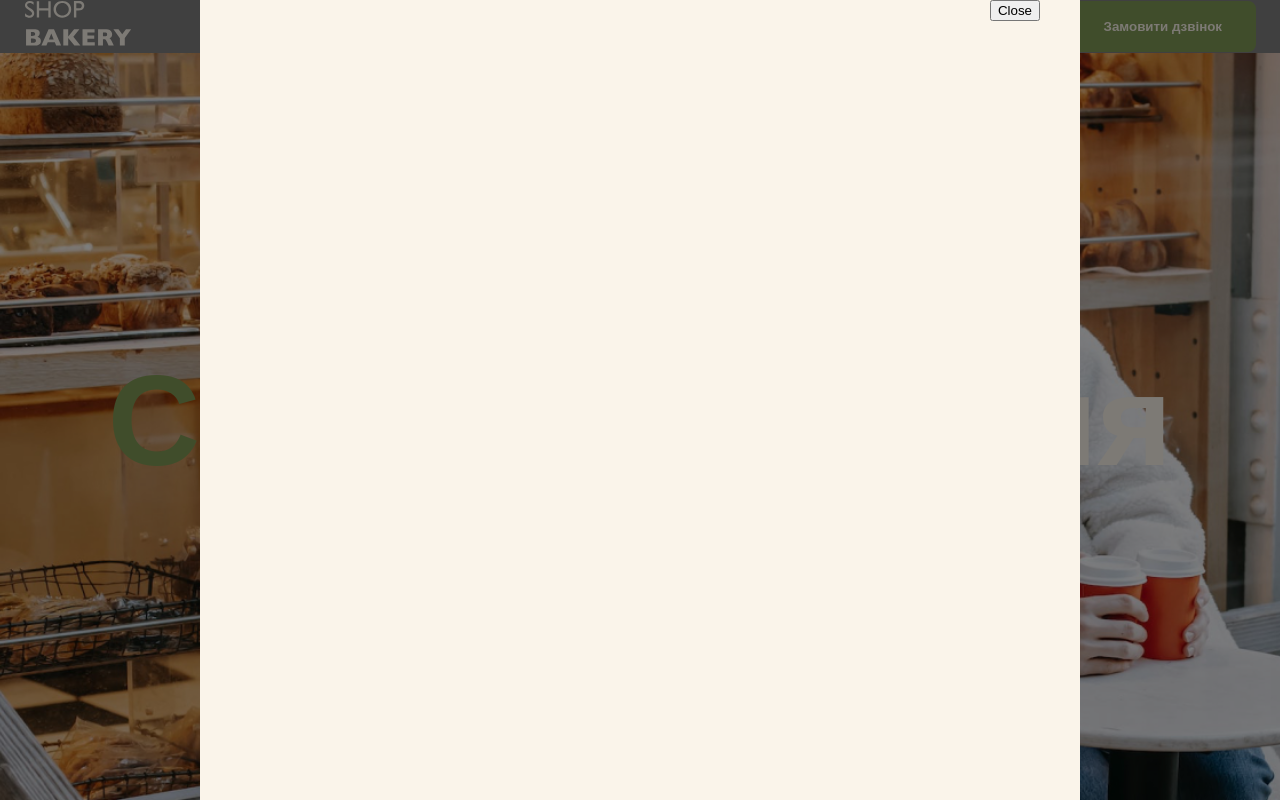
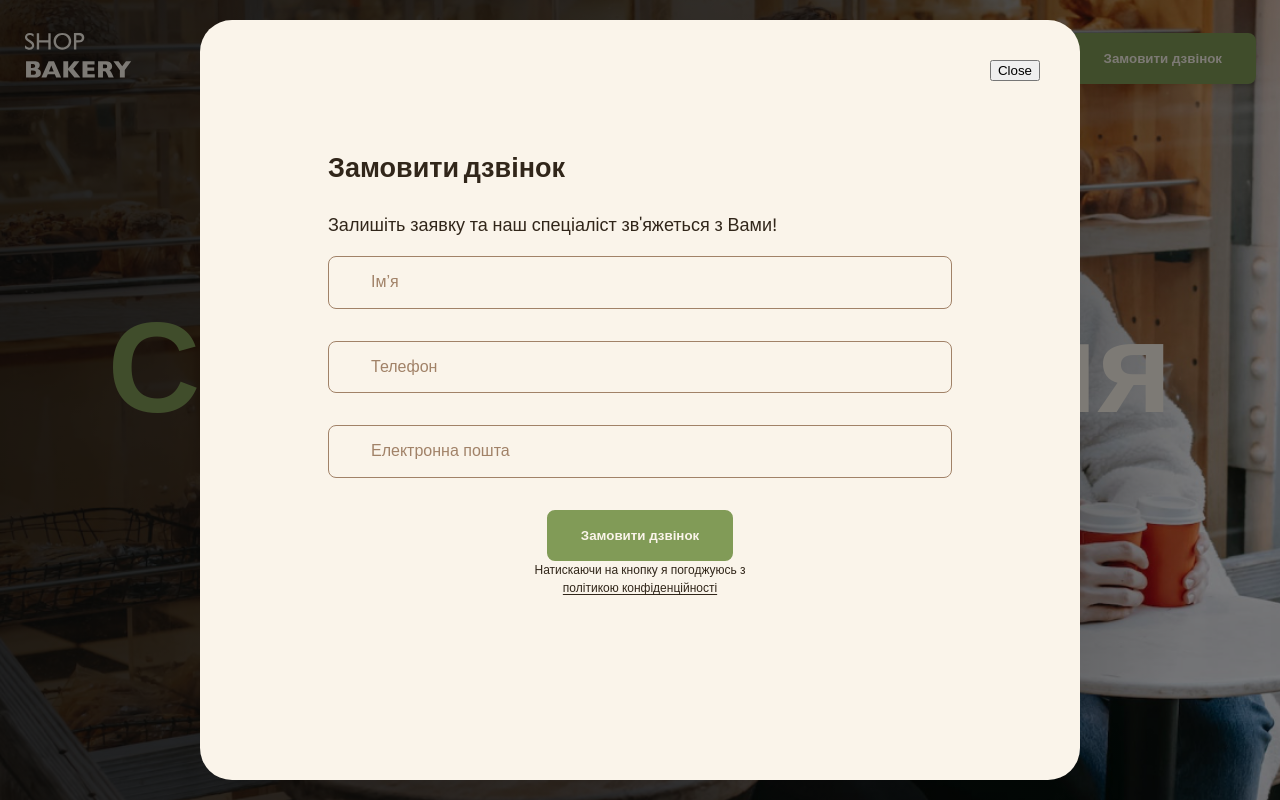
Before and after one commit to Yaroslav-tech/genius-space__HTML-CSS--project, a plain HTML site: page index.html in a window 1280 px wide. Shown: the top 800 px of the page. Drawn offline with Linux system fonts and the light colour scheme.

Commit message:
added forms

```diff
--- a/css/styles.css
+++ b/css/styles.css
@@ -105,13 +105,18 @@ color: var(--color-brand-dark);
 .link {
     color:var(--color-primary-light);
     text-decoration: none;
+    transition: color 0.3s;
 }
 .link:hover {
     color: var(--color-brand-normal);
 }
 /* header */
 .header {
-    background-color: gray; /*remove*/
+    position: absolute;
+    top: 0;
+    left: 0;
+    width: 100%;
+    padding-top: 32px;
 }
 .header-container{
     display: flex;
@@ -134,7 +139,11 @@ color: var(--color-brand-dark);
 /* Hero section */
 .hero-section{
     padding: 272px 0px;
-    background-image: url('/images/hero-section-background.jpg');
+    background-image: linear-gradient(102.76deg,
+    rgba(18, 18, 17, 0.78) 2.03%,
+    rgba(18, 18, 17, 0.6) 58.46%,
+    rgba(18, 18, 17, 0) 90.36%),
+    url('/images/hero-section-background.jpg');
     background-repeat: no-repeat;
     background-position: center top;
     background-size: cover;
@@ -288,7 +297,13 @@ gap: 20px;
      var(--color-primary-dark) 100%);
     border: 1px solid lightgray; /* remove*/
     border-radius: 16px;
+    transition: transform 0.3s;
 }
+
+.format-card:hover {
+    transform: scale(1.05);
+}
+
 .formats-title{
     margin-bottom: 80px;
 }
@@ -315,6 +330,10 @@ background-color: transparent;
 border-radius: 50%;
 border: 1px solid var(--color-primary-dark);
 cursor: pointer;
+}
+
+.carousel-button.next {
+    transform: rotate(180deg);
 }
 
 .carousel-button:hover {
@@ -435,7 +454,9 @@ color: var(--color-brand-normal);
     display: flex;
     align-items: center;
     justify-content: center;
+    padding: 20px 0;
     background-color: rgba(0, 0, 0, 0.5);
+    transition: opacity 0.3s, visibility 0.3s;
 }
 
 .backdrop.is-hidden {
@@ -446,10 +467,14 @@ color: var(--color-brand-normal);
 
 .modal {
     position: relative;
-    width: 880px;
-    height: 880px;
+    width: 100%;
+    max-width: 880px;
+    height: 100%;
+    max-height: 880px;
+    padding: 128px;
     background-color: var(--color-primary-light);
     border-radius: 32px;
+    overflow-y: auto;
 }
 
 .modal-btn-close {
@@ -457,3 +482,59 @@ color: var(--color-brand-normal);
     top: 40px;
     right: 40px;
 }
+
+/* form */
+.form-field {
+    position: relative;
+    margin-bottom: 32px;
+}
+
+.form-label {
+    position: absolute;
+    top: 16px;
+    left: 42px;
+}
+
+.form-input {
+    padding: 16px 42px;
+    width: 100%;
+    font-size: 16px;
+    line-height: 1.17;
+    border: 1px solid var(--color-secondary-dark);
+    border-radius: 8px;
+    background-color: transparent;
+}
+
+.form-input:focus {
+    border-color: var(--color-brand-normal);
+    outline: none;
+}
+
+.form-input::placeholder {
+    color: var(--color-secondary-dark);
+    font-size: 16px;
+    line-height: 1.17;
+}
+
+.form-input:focus::placeholder {
+    color: var(--color-primary-dark);
+}
+
+.form-button {
+    margin: 0 auto;
+    display: block;
+}
+
+.form-terms {
+    margin: 0 auto;
+    max-width: 220px;
+    font-weight: 500;
+    font-size: 12px;
+    line-height: 1.5;
+    text-align: center;
+}
+
+.form-terms-link {
+    color: var(--color-primary-dark);
+    text-underline-offset: 2px;
+}
--- a/index.html
+++ b/index.html
@@ -174,7 +174,7 @@
                 </article>
               </li>
             </ul>
-            <button class="carousel-button" type="button">
+            <button class="carousel-button next" type="button">
               <svg width="16" height="16">
                 <use href="./images/icons.svg#icon-left-arrow"></use>
               </svg>
@@ -190,7 +190,55 @@
                 Приєднуйся до мережі пекарень
               </h2>
               <p>Заповни форму, щоб ми зв'язались з тобою!</p>
-              <!-- form -->
+              <form name="contact-form" autocomplete="off">
+                <div class="form-field">
+                  <label class="form-label visually-hidden" for="user-name">
+                    Ім’я
+                  </label>
+                  <input
+                    class="form-input"
+                    type="text"
+                    name="user-name"
+                    id="user-name"
+                    placeholder="Ім’я"
+                  />
+                </div>
+
+                <div class="form-field">
+                  <label class="form-label visually-hidden" for="user-tel">
+                    Телефон
+                  </label>
+                  <input
+                    class="form-input"
+                    type="tel"
+                    name="user-tel"
+                    id="user-tel"
+                    placeholder="Телефон"
+                  />
+                </div>
+
+                <div class="form-field">
+                  <label class="form-label visually-hidden" for="user-email">
+                    Електронна пошта
+                  </label>
+                  <input
+                    class="form-input"
+                    type="email"
+                    name="user-email"
+                    id="user-email"
+                    placeholder="Електронна пошта"
+                  />
+                </div>
+                <button class="form-button button" type="submit">
+                  Замовити дзвінок
+                </button>
+                <p class="form-terms">
+                  Натискаючи на кнопку я погоджуюсь з
+                  <a class="form-terms-link" href="#"
+                    >політикою конфіденційності</a
+                  >
+                </p>
+              </form>
             </div>
             <iframe
               class="contact-map"
@@ -274,6 +322,55 @@
     <div class="backdrop">
       <div class="modal">
         <button class="modal-btn-close" type="button">Close</button>
+        <h2>Замовити дзвінок</h2>
+        <p>Залишіть заявку та наш спеціаліст зв'яжеться з Вами!</p>
+        <form name="modal-form" autocomplete="off" novalidate>
+          <div class="form-field">
+            <label class="form-label visually-hidden" for="user-name">
+              Ім’я
+            </label>
+            <input
+              class="form-input"
+              type="text"
+              name="user-name"
+              id="user-name"
+              placeholder="Ім’я"
+            />
+          </div>
+
+          <div class="form-field">
+            <label class="form-label visually-hidden" for="user-tel">
+              Телефон
+            </label>
+            <input
+              class="form-input"
+              type="tel"
+              name="user-tel"
+              id="user-tel"
+              placeholder="Телефон"
+            />
+          </div>
+
+          <div class="form-field">
+            <label class="form-label visually-hidden" for="user-email">
+              Електронна пошта
+            </label>
+            <input
+              class="form-input"
+              type="email"
+              name="user-email"
+              id="user-email"
+              placeholder="Електронна пошта"
+            />
+          </div>
+          <button class="form-button button" type="submit">
+            Замовити дзвінок
+          </button>
+          <p class="form-terms">
+            Натискаючи на кнопку я погоджуюсь з
+            <a class="form-terms-link" href="#">політикою конфіденційності</a>
+          </p>
+        </form>
       </div>
     </div>
 
```
